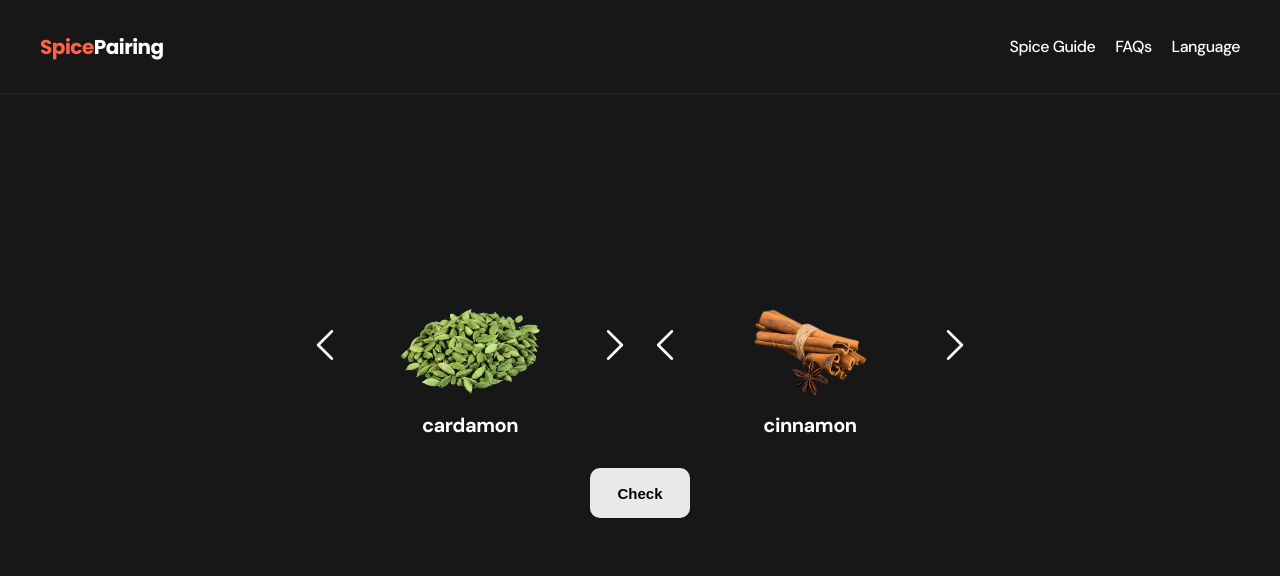
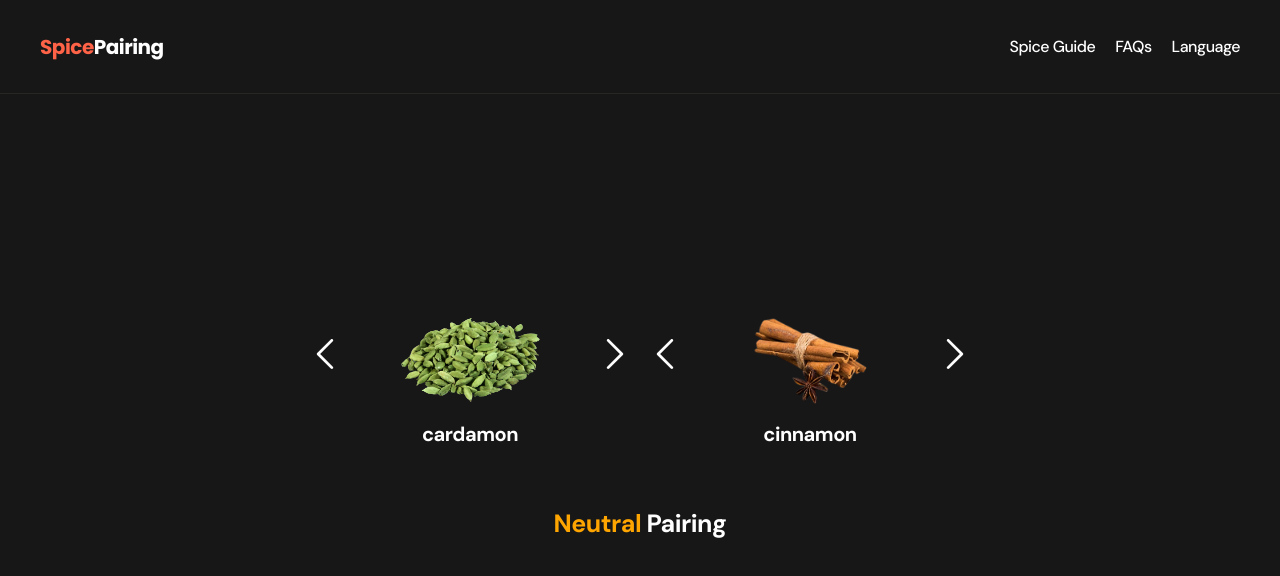
Before and after one commit to SergiyMilienko/spice-pairing-application, a React (Create React App) app: page / in a window 1280 px wide. Shown: the top 576 px of the page. Built offline with nearby package versions, Linux system fonts and the light colour scheme.

Commit message:
removed button added useEffect instead + result animation

```diff
--- a/src/App.js
+++ b/src/App.js
@@ -1,5 +1,4 @@
 import './App.css';
-import CheckResult from './components/CheckResult';
 import Navbar from './components/Navbar';
 import SpicesHeader from './components/SpicesHeader';
 
--- a/src/components/CheckResult/index.jsx
+++ /dev/null
@@ -1,13 +0,0 @@
-import React from 'react'
-import './style.css'
-
-const CheckResult = ({ onClick }) => {
-
-  return (
-    <button onClick={onClick} className="check">
-        Check
-    </button>
-  )
-}
-
-export default CheckResult
--- a/src/components/CheckResult/style.css
+++ /dev/null
@@ -1,13 +0,0 @@
-.check {
-    padding: 0 50px;
-    background-color: rgb(233, 233, 233);
-    color: black;
-    border-radius: 10px;
-    font-size: 15px;
-    font-weight: 700;
-}
-
-.check:hover {
-    background-color: rgb(233, 233, 233);
-    opacity: 0.9;
-}
--- a/src/components/Result/index.jsx
+++ b/src/components/Result/index.jsx
@@ -1,25 +1,35 @@
-import React from 'react'
-import "./style.css"
+import React, { useState, useEffect } from 'react';
+import "./style.css";
 
-const Result = ({ pairingResult }) => {
+const Result = ({ pairingResult, selectedSpiceIndexOne, selectedSpiceIndexTwo }) => {
+    const [className, setClassName] = useState('');
 
-    const determineClass = () => {
-      switch (pairingResult) {
-        case 'Good Pairing':
-          return 'good-pairing';
-        case 'Neutral Pairing':
-          return 'neutral-pairing';
-        case 'Bad Pairing':
-            return 'bad-pairing';
-        default:
-          return 'result'
-      }}
+    const WordColor = () => {
+        switch (pairingResult) {
+            case 'Good':
+                return 'green';
+            case 'Neutral':
+                return 'orange';
+            case 'Bad':
+                return 'red';
+            default:
+                return 'white';
+        }
+  };
 
-  return (
-    <div className={`result ${determineClass()}`}>
-        {pairingResult}
-    </div>
-  )
-}
+    useEffect(() => {
+        setClassName('transform');
+        const timeout = setTimeout(() => {
+            setClassName('');
+        }, 500);
+        return () => clearTimeout(timeout);
+    }, [selectedSpiceIndexOne, selectedSpiceIndexTwo]);
 
-export default Result
+    return (
+        <div className={`result ${className}`}>
+            <span style={{ color: WordColor() }}>{pairingResult}</span> Pairing
+        </div>
+    );
+};
+
+export default Result;
--- a/src/components/Result/style.css
+++ b/src/components/Result/style.css
@@ -3,22 +3,9 @@
     color: white;
     font-size: 25px;
     font-weight: 700;
-    transition: color 0.3s ease;
-    opacity: 0;
-    transition: opacity 0.3s ease;
+    transition: transform 1s ease;
 }
 
-.good-pairing {
-  color: rgba(0, 128, 0, 0.777);
-  opacity: 1;
+.transform {
+    transform: scale(1.2);
 }
-
-.neutral-pairing {
-  color: rgba(255, 166, 0, 0.777);
-  opacity: 1;
-}
-
-.bad-pairing {
-  color: rgba(255, 0, 0, 0.777);
-  opacity: 1;
-}
--- a/src/components/SpicesHeader/index.jsx
+++ b/src/components/SpicesHeader/index.jsx
@@ -1,8 +1,7 @@
-import React, {useState} from 'react'
+import React, {useState, useEffect} from 'react'
 import "./style.css"
 import SpiceTwo from '../SpiceTwo'
 import SpiceOne from '../SpiceOne'
-import CheckResult from '../CheckResult'
 import Result from '../Result'
 import spicesData from '../../data/spicesData'
 import { goodPairings, neutralPairings, badPairings } from '../../data/pairingsData';
@@ -45,15 +44,19 @@ const SpicesHeader = () => {
       );
 
       if (isGoodPairing) {
-        setPairingResult("Good Pairing")
+        setPairingResult("Good")
       } else if (isBadPairing) {
-        setPairingResult("Bad Pairing");
+        setPairingResult("Bad");
       } else if (isNeutralPairing) {
-        setPairingResult("Neutral Pairing");
+        setPairingResult("Neutral");
       } else {
-        setPairingResult("Uknown pairing");
+        setPairingResult("Uknown");
       }
   }
+
+  useEffect(() => {
+    checkPairing();
+  }, [selectedSpiceIndexOne, selectedSpiceIndexTwo])
 
   return (
     <main>
@@ -65,8 +68,7 @@ const SpicesHeader = () => {
             <SpiceTwo selectedSpiceIndexOne={selectedSpiceIndexOne} onSelectSpice={handleSelectSpiceTwo}/>
         </div>
         </div>
-        <CheckResult onClick={checkPairing}/>
-        <Result pairingResult={pairingResult}/>
+        <Result pairingResult={pairingResult} selectedSpiceIndexOne={selectedSpiceIndexOne} selectedSpiceIndexTwo={selectedSpiceIndexTwo}/>
     </main>
   )
 }
```
